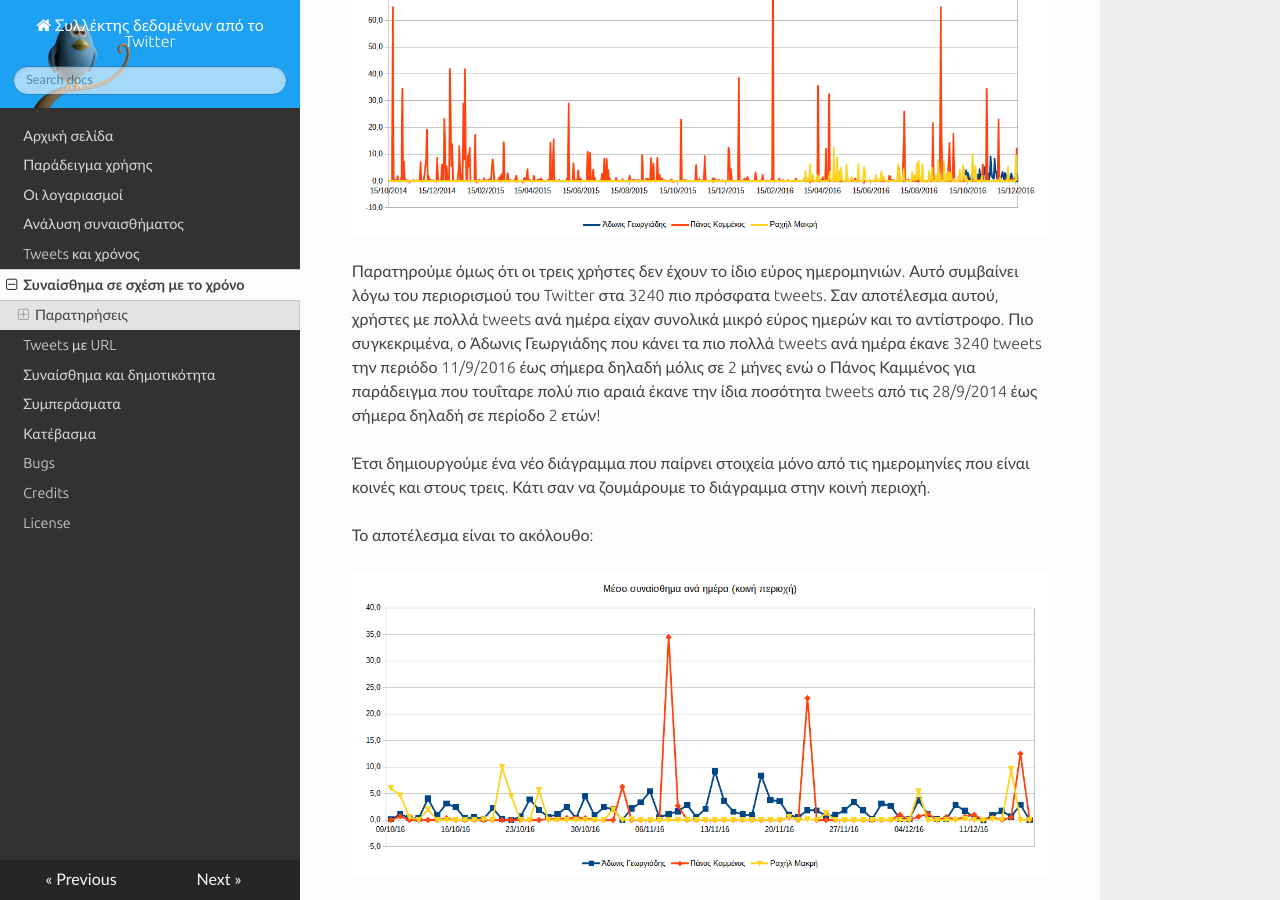
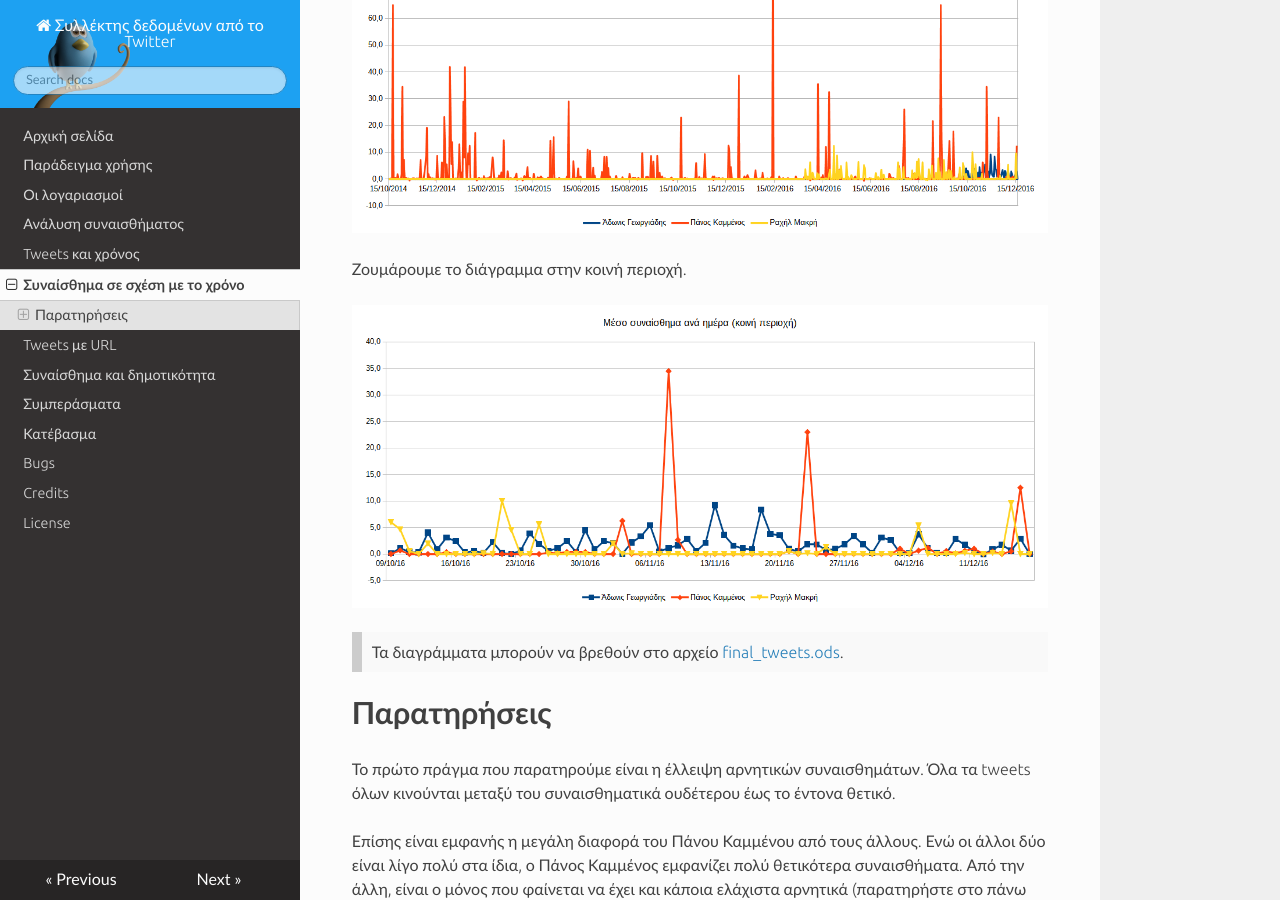
Before and after one commit to Protonotarios/get-tweets, an MkDocs documentation site: the page built from docs/Παράδειγμα/Συναίσθημα-σε-σχέση-με-το-χρόνο.md, in a window 1280 px wide and 900 px high, scrolled down 837 px. Built offline with MkDocs 1.6.1, drawn with Linux system fonts in a browser that asks for light colours; nearby versions of some CDN libraries; old or Windows-style settings are respelled for this version of MkDocs.

Commit message:
αφαίρεση περιττού τμήματος

```diff
--- a/docs/Παράδειγμα/Συναίσθημα-σε-σχέση-με-το-χρόνο.md
+++ b/docs/Παράδειγμα/Συναίσθημα-σε-σχέση-με-το-χρόνο.md
@@ -5,7 +5,9 @@
 Για να δούμε πώς διακυμαίνεται το συναίσθημα σε σχέση με το χρόνο πρέπει να
 υπολογίσουμε το μέσο συναίσθημα κάθε ημέρας.
 
-Ανοίγουμε το αρχείο `final_tweets.csv` στο Calc και για κάθε χρήστη εισάγουμε
+Ανοίγουμε το αρχείο
+[final_tweets.csv](https://github.com/Protonotarios/get-tweets/blob/version02/docs/%CE%A0%CE%B1%CF%81%CE%AC%CE%B4%CE%B5%CE%B9%CE%B3%CE%BC%CE%B1/final_tweets.csv)
+στο Calc και για κάθε χρήστη εισάγουμε
 μια νέα στήλη στα δεξιά στην οποία θα βάλουμε το μέσο όρο ανά tweet της ημέρας,
 διαιρώντας το αθροιστικό συναίσθημα της ημέρας με τον αριθμό των tweets αυτής
 της ημέρας. Επειδή κάποιες μέρες δεν υπάρχουν tweets πρέπει να αποφύγουμε τη
@@ -32,24 +34,11 @@
 
 ![στιγμιότυπο οθόνης από το Calc](Μέσο-συναίσθημα-ανά-ημέρα.png)
 
-Παρατηρούμε όμως ότι οι τρεις χρήστες δεν έχουν το ίδιο εύρος ημερομηνιών.
-Αυτό συμβαίνει λόγω του περιορισμού του Twitter στα 3240 πιο πρόσφατα tweets.
-Σαν αποτέλεσμα αυτού, χρήστες με πολλά tweets ανά ημέρα είχαν συνολικά μικρό
-εύρος ημερών και το αντίστροφο. Πιο συγκεκριμένα, ο Άδωνις Γεωργιάδης που κάνει
-τα πιο πολλά tweets ανά ημέρα έκανε 3240 tweets την περιόδο 11/9/2016 έως σήμερα
-δηλαδή μόλις σε 2 μήνες ενώ ο Πάνος Καμμένος για παράδειγμα που τουΐταρε πολύ
-πιο αραιά έκανε την ίδια ποσότητα tweets από τις 28/9/2014 έως σήμερα δηλαδή σε
-περίοδο 2 ετών!
-
-Έτσι δημιουργούμε ένα νέο διάγραμμα που παίρνει στοιχεία μόνο από τις ημερομηνίες
-που είναι κοινές και στους τρεις. Κάτι σαν να ζουμάρουμε το διάγραμμα στην κοινή
-περιοχή.
-
-Το αποτέλεσμα είναι το ακόλουθο:
+Ζουμάρουμε το διάγραμμα στην κοινή περιοχή.
 
 ![στιγμιότυπο οθόνης από το Calc](Μέσο-συναίσθημα-ανά-ημέρα-κοινή-περιοχή.png)
 
-Τα διαγράμματα μπορούν να βρεθούν στο αρχείο
+> Τα διαγράμματα μπορούν να βρεθούν στο αρχείο
 [final_tweets.ods](https://github.com/Protonotarios/get-tweets/blob/version02/docs/%CE%A0%CE%B1%CF%81%CE%AC%CE%B4%CE%B5%CE%B9%CE%B3%CE%BC%CE%B1/final_tweets.ods).
 
 ## Παρατηρήσεις
```
